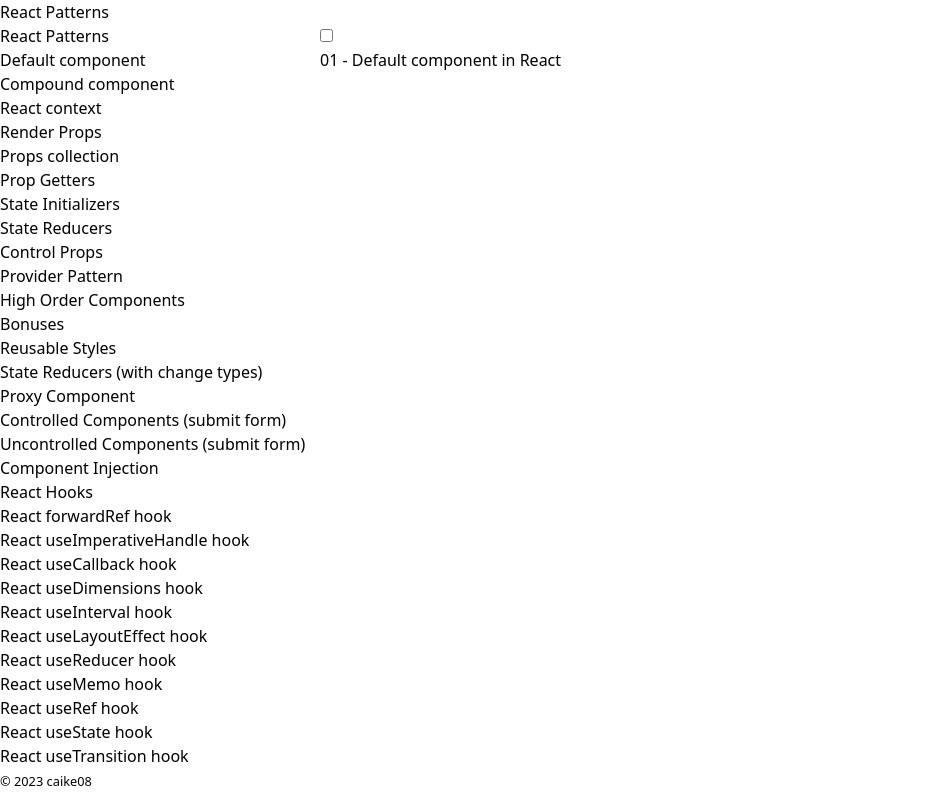
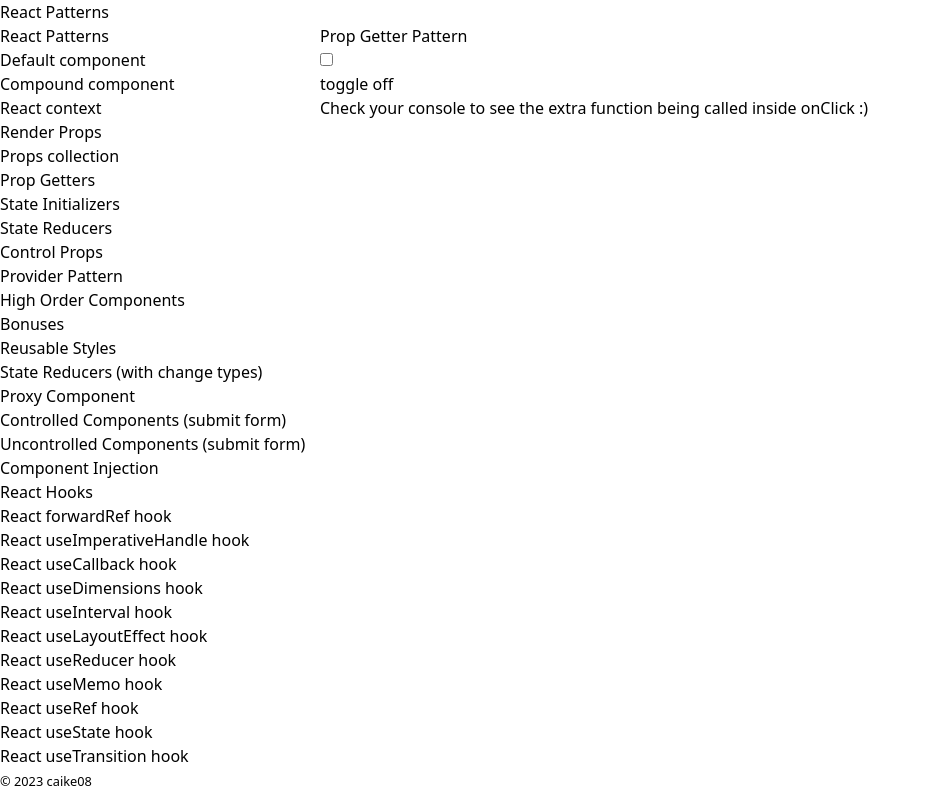
Before and after one commit to caike08/react-patterns, a React (Vite) app: page /6-props-getter in a window 1280 px wide. Before the commit this address led to /1-default-component. Shown: the whole page, without its empty margins (0-931 px from the left). Built offline with nearby package versions, Linux system fonts and the light colour scheme.

Commit message:
created props getter pattern page

```diff
--- a/src/App.tsx
+++ b/src/App.tsx
@@ -14,6 +14,7 @@
 import ContextPage from './pages/Context/ContextPage'
 import RenderProps from './pages/RenderProps/RenderPropsPage'
 import PropsCollection from './pages/PropsCollection/PropsCollectionPage'
+import PropsGetter from './pages/PropsGetter/PropsGetterPage'
 import NotFound from './components/NotFound/NotFound'
 
 const router = createBrowserRouter(
@@ -24,6 +25,7 @@
       <Route path='/3-context-component' element={<ContextPage />} />
       <Route path='/4-render-props' element={<RenderProps />} />
       <Route path='/5-props-collection' element={<PropsCollection />} />
+      <Route path='/6-props-getter' element={<PropsGetter />} />
       <Route path='*' element={<NotFound />} />
     </Route>
   )
--- a/src/pages/Compound/CompoundPage.tsx
+++ b/src/pages/Compound/CompoundPage.tsx
@@ -51,7 +51,9 @@
 const ParentComponent = (props: any) => {
   return (
     <>
-      <p className='text-lg font-bold text-gray-700'>Click to select an item: </p>
+      <h1 className='text-xl font-bold text-gray-700 mb-4'>Compound.Component Pattern</h1>
+
+      <p className='text-md font-bold text-gray-700'>Click to select an item: </p>
 
       <Tabs {...props}>
         <Tabs.Tab>Item 1</Tabs.Tab>
--- /dev/null
+++ b/src/pages/PropsGetter/PropsGetterPage.tsx
@@ -0,0 +1,69 @@
+/* eslint-disable @typescript-eslint/no-explicit-any */
+// Props Getter Pattern
+// Reference: https://medium.com/@elhamelshami.dev/what-is-the-prop-getters-pattern-26349e5637df
+
+import { ReactNode, useState } from 'react'
+
+import Switch from '../../components/Switch/Switch'
+
+const PROPS_GETTER_TITLE = 'Prop Getter Pattern'
+
+type ToggleProps = {
+  children: ({ on, title, propsGetter }: { on: boolean, title: string, propsGetter: (props: unknown) => any }) => ReactNode
+}
+
+const Toggle = ({children}: ToggleProps) => {
+  const [ on, setOn ] = useState<boolean>(false)
+  const toggle = () => setOn(!on)
+
+  // method to get props
+  const propsGetter = ({ onClick, ...props}: any) => ({
+    // what if I want to inject any extra function inside onClick?
+    onClick: (...args: any) => {
+      onClick && onClick(...args);
+      toggle();
+    },
+    ...props
+  })
+
+  const getPropsCollection = () => ({
+    on,
+    title: PROPS_GETTER_TITLE,
+    propsGetter
+  })
+
+  return children(getPropsCollection())
+}
+
+const PropsGetter = (props: any) => {
+  const customClick = () => console.log('Hey, this arrow function was injected to be used in propsGetter')
+
+  return (
+    <>
+      <Toggle {...props}>
+        {({ on, title, propsGetter }) => (
+          <>
+            <h1 className='text-2xl font-bold text-gray-700 mb-4'>{title}</h1>
+
+            <Switch {...propsGetter({ on })} />
+
+            <button
+              aria-label='custom-button'
+              className='bg-gray-200 p-2 rounded hover:bg-gray-300 px-4 py-2 mt-4'
+              {...propsGetter({
+                onClick: customClick, // so I'm passing customClick here to be called along with toggle function
+                'area-pressed': `${on}`
+              })}
+            >
+              {'toggle ' + (on ? 'on' : 'off')}
+            </button>
+
+            <p className='text-xs font-medium mt-4'>Check your console to see the extra function being called inside onClick :) </p>
+          </>
+        )}
+      </Toggle>
+    </>
+  )
+}
+
+export default PropsGetter
```
